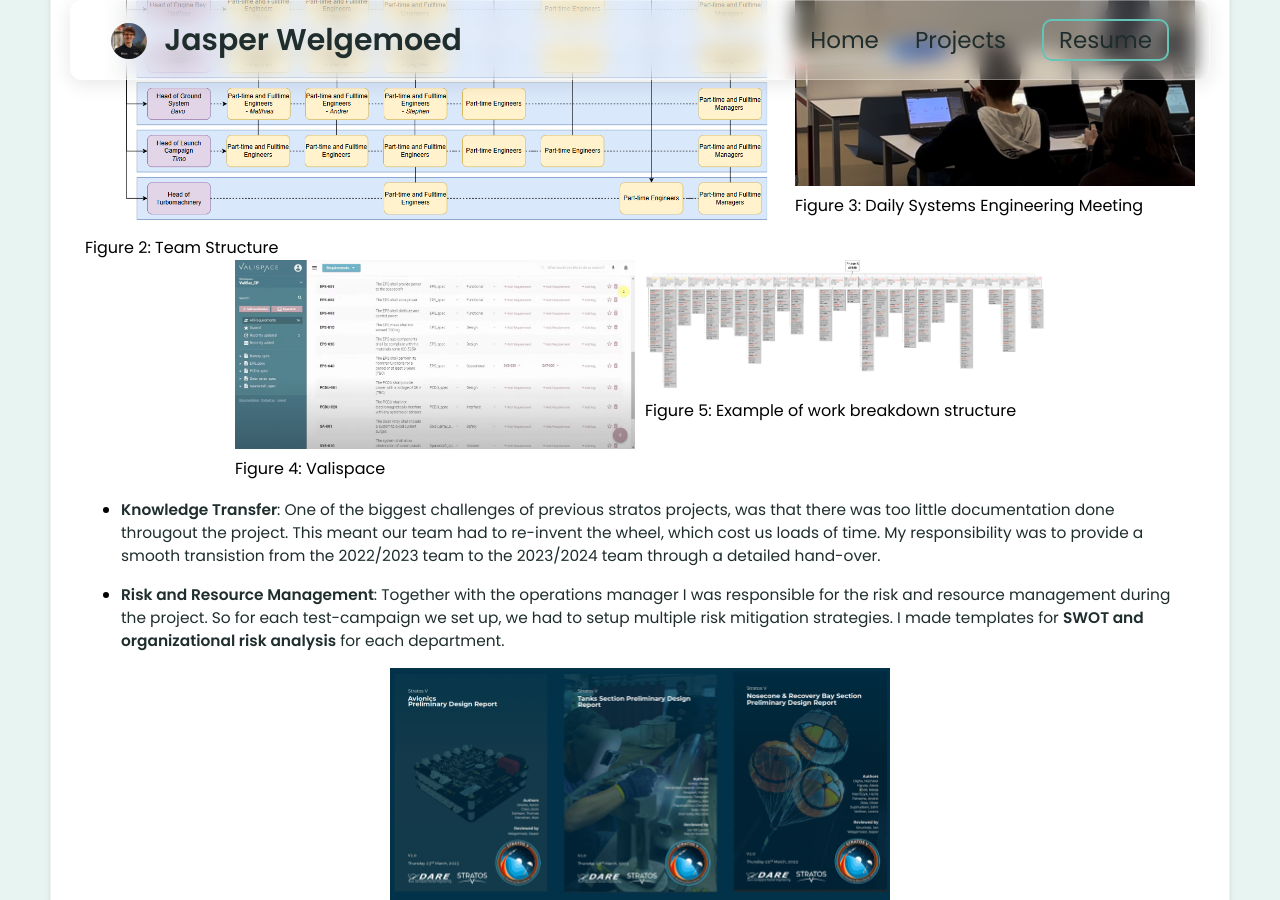
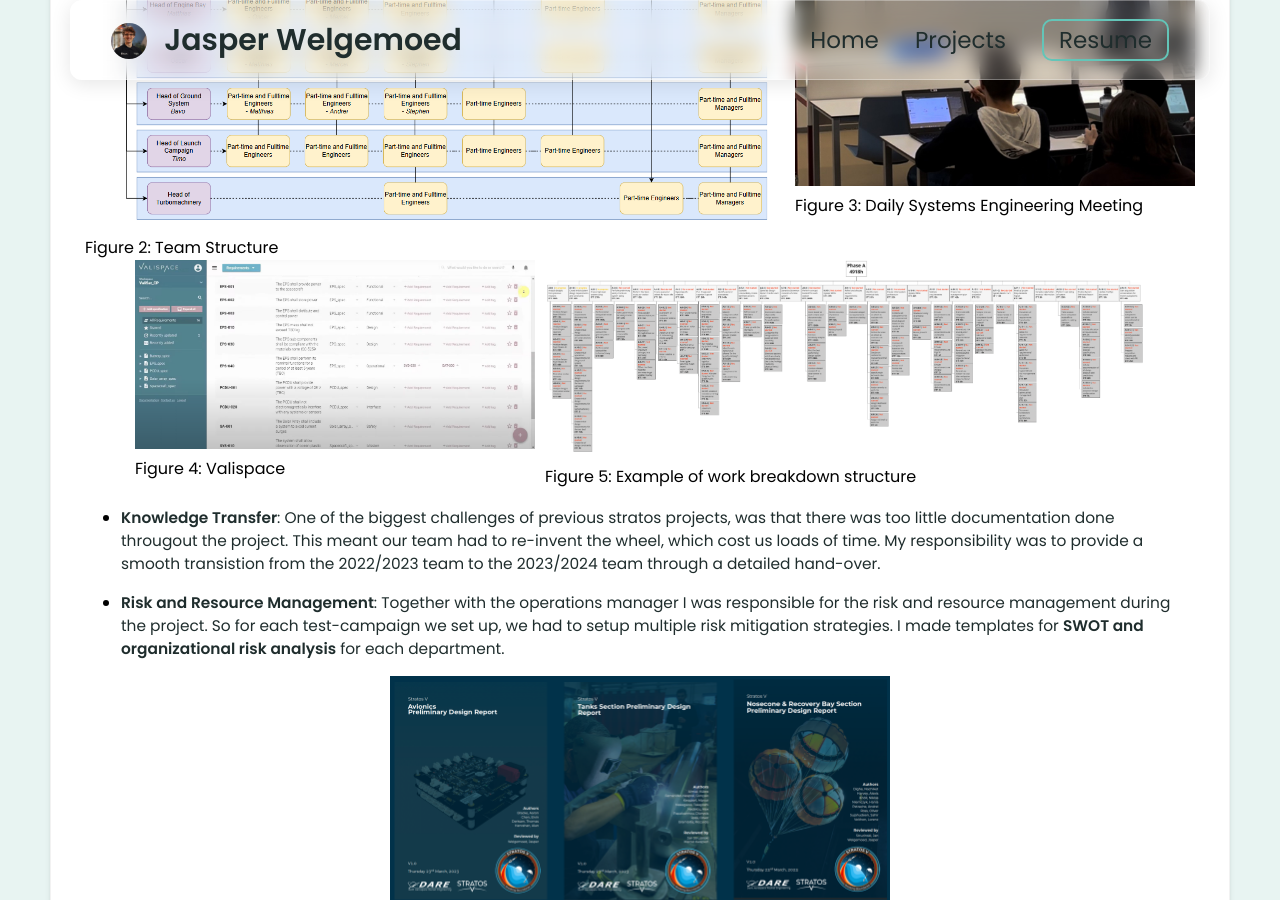
Before and after one commit to jasperwelgemoed/jasperwelgemoed.github.io, a Jekyll site: the page built from _projects/Stratos_V/index.md, in a window 1280 px wide and 900 px high, scrolled down 2403 px. Built offline with Jekyll 4.4.1, drawn with Linux system fonts in a browser that asks for light colours.

Commit message:
Update index.md

```diff
--- a/_projects/Stratos_V/index.md
+++ b/_projects/Stratos_V/index.md
@@ -81,7 +81,7 @@ My task as chief systems engineer was to ensure the engineers could do what they
   <figcaption>Figure 4: Valispace  </figcaption>
   </figure>
   <figure>
-  <img src="/_projects/Stratos_V/WBS.png" alt="WBS" width="400">
+  <img src="/_projects/Stratos_V/WBS.png" alt="WBS" width="600">
   <figcaption>Figure 5: Example of work breakdown structure  </figcaption>
   </figure>
 </div>
```
